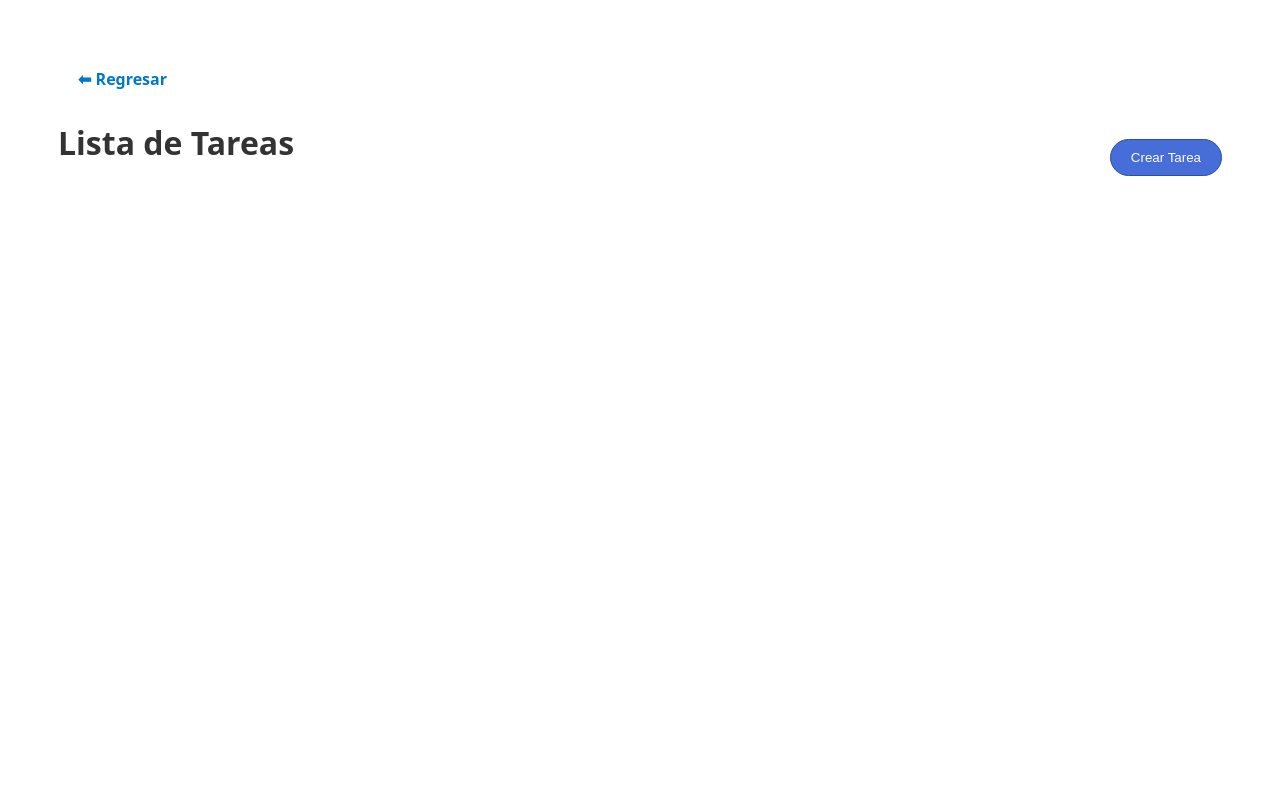
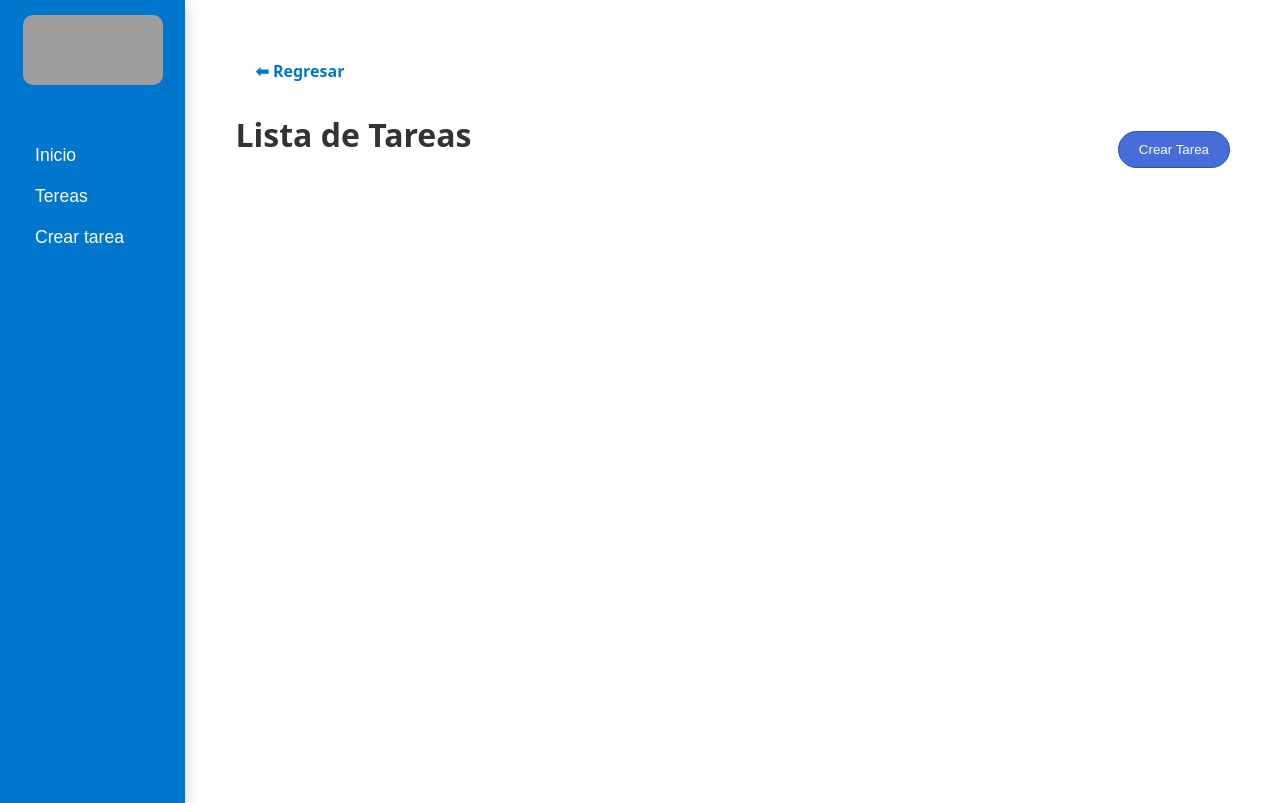
Before and after one commit to dev-amauri/TaskAPP, a Django app: page /tasks in a window 1280 px wide. Before the commit the page ends 176 px from the top, so only its background shows below. Run offline with Django 5.2, Linux system fonts and the light colour scheme; parts of the project's set-up code (start-up, migrations or seed data) failed here and were passed over; grey boxes are pictures that could not be loaded.

Commit message:
Styles complete

```diff
--- a/core/static/details_task.css
+++ b/core/static/details_task.css
@@ -1,6 +1,5 @@
 .container {
     display: flex;
-    width: 100%;
     flex-direction: column;
 }
 
--- a/core/static/globals.css
+++ b/core/static/globals.css
@@ -12,10 +12,32 @@ html {
 }
 
 body {
-    height: 100%;
+    display: flex;
+    justify-content:space-between;
+    width: 100%;
+    margin: auto;
+}
+
+.navbar {
+    width: 200px;
+    height: max-content;
+    min-height: 96.6vh;
+    padding: 15px;
+    background-color: var(--color-primary);
+    color: white;
+    box-shadow: 5px 5px 10px rgba(0, 0, 0, 0.1);
+    display: flex;
+    flex-direction: column;
+    align-items: center;
+    gap: 50px;
+}
+
+.content {
+    display: flex;
+    width: 100%;
+    height: min-content;
+    justify-content: center;
     padding: 50px;
-    display: flex;
-    justify-content: center;
 }
 
 button {
@@ -30,11 +52,10 @@ button:hover {
     background-color: #00000021;
 }
 
-/* animation pop */
+/* animación pop */
 button:active {
     transform: scale(0.95);
 }
-
 
 @keyframes pop {
     0% {
--- /dev/null
+++ b/core/templates/base.html
@@ -0,0 +1,44 @@
+{% load static %}
+
+<!DOCTYPE html>
+<html lang="en">
+<head>
+    <meta charset="UTF-8" />
+    <meta name="viewport" content="width=device-width, initial-scale=1.0" />
+    <link rel="stylesheet" href="./static/globals.css" />
+    {% block stylesheet %}{% endblock %}
+
+    <style>
+        .button-navbar {
+            width: 100%;
+            border-radius: 0px !important;
+            color: white;
+            font-size: 1.1rem;
+            background-color: transparent;
+            border: transparent;
+            text-align: left;
+        }
+
+    </style>
+    <title>{% block title %}Home{% endblock %}</title>
+    <script src="https://cdn.jsdelivr.net/npm/axios/dist/axios.min.js"></script>
+
+</head>
+<body>
+    <div class="navbar">
+        <img src="https://www.shutterstock.com/image-vector/gym-fitness-logo-icon-blue-260nw-1606763350.jpg" alt="logo gym" style="width: 90%; height: 70px; object-fit: cover; border-radius: 10px;"/>
+
+        <div>
+            <button class="button-navbar" onclick="window.location.href=''"> Inicio</button>
+            <button class="button-navbar" onclick="window.location.href='/tasks'"> Tereas</button>
+            <button class="button-navbar" onclick="window.location.href='/tasks/details'"> Crear tarea</button>
+        </div>
+
+    </div>
+
+    <!-- content children -->
+    <div class="content">
+        {% block content %}{% endblock %}
+    </div>
+</body>
+</html>
--- a/core/templates/task_list.html
+++ b/core/templates/task_list.html
@@ -1,15 +1,12 @@
-{% load static %}
-<!DOCTYPE html>
-<html lang="en">
-    <head>
-        <meta charset="UTF-8" />
-        <meta name="viewport" content="width=device-width, initial-scale=1.0" />
-        <title>Task</title>
+{% extends 'base.html' %}
+
+{% block title %}Tareas{% endblock %}
+
+{% block stylesheet %}
 <link rel="stylesheet" href="./static/task_list.css" />
-        <link rel="stylesheet" href="./static/globals.css" />
+{% endblock %}
 
-        <script src="https://cdn.jsdelivr.net/npm/axios/dist/axios.min.js"></script>
-    </head>
+{% block content %}
 <!-- get axios and dinamic table -->
 <script>
     // get
@@ -36,9 +33,17 @@
                 <td>${index.completed ? "✅" : "❌"}</td>
                 <td class='td-options'>
                     <div class='button-container'>
-                                <button class='button-edit' onclick='handleEdit(${index.id})' > Editar </button>
-                                <button class='button-error' onclick='handleDelete(${index.id})'> Eliminar </button>
-                                <button class='button-status' onclick='handleChangeStatus(${index.id}, ${index.completed} )'> ${index.completed ? "Desactivar" : "Re-activar"} </button>
+                        <button class='button-edit' onclick='handleEdit(${
+                            index.id
+                        })' > Editar </button>
+                        <button class='button-error' onclick='handleDelete(${
+                            index.id
+                        })'> Eliminar </button>
+                        <button class='button-status' onclick='handleChangeStatus(${
+                            index.id
+                        }, ${index.completed} )'> ${
+                    index.completed ? "Desactivar" : "Re-activar"
+                } </button>
                     </div>
                 </td>
             </tr>`;
@@ -63,45 +68,48 @@
         tableContainer.innerHTML = tableConfig;
     };
 
-            const handleEdit = (id) =>{
+    const handleEdit = (id) => {
         window.location.href = `/tasks/details/${id}`;
-            }
+    };
 
     const handleDelete = async (id) => {
-                try{
-                    await axios.delete(`${API_URL}${id}/`)
+        try {
+            await axios.delete(`${API_URL}${id}/`);
             getTask();
-                }catch{
-                    alert("Error al eliminar tarea.")
+        } catch {
+            alert("Error al eliminar tarea.");
         }
-            }
+    };
 
     const handleChangeStatus = async (id, completed) => {
         try {
             await axios.patch(`${API_URL}${id}/`, { completed: !completed });
             getTask();
         } catch {
-                    alert ("Error al actualizar estado.");
+            alert("Error al actualizar estado.");
         }
-            }
-
+    };
 
     const goBack = () => {
         history.back();
-            }
+    };
 
     getTask();
 </script>
 <div class="container">
     <div>
-                <button onClick="goBack()" class="button-back"> ⬅ Regresar </button>
+        <button onClick="goBack()" class="button-back">⬅ Regresar</button>
     </div>
     <div class="container-header">
         <h1 class="title">Lista de Tareas</h1>
-                <button class="button-create" onclick="window.location.href='/tasks/details'" >Crear Tarea</button>
+        <button
+            class="button-create"
+            onclick="window.location.href='/tasks/details'"
+        >
+            Crear Tarea
+        </button>
     </div>
 
     <div id="table-task"></div>
 </div>
-    </body>
-</html>
+{% endblock %}
```
Also changed, not shown: core/templates/details_task.html (+10 -12 lines), core/templates/home.html (+10 -19 lines), db.sqlite3. Lines whose indentation alone changed are shown as unchanged.
